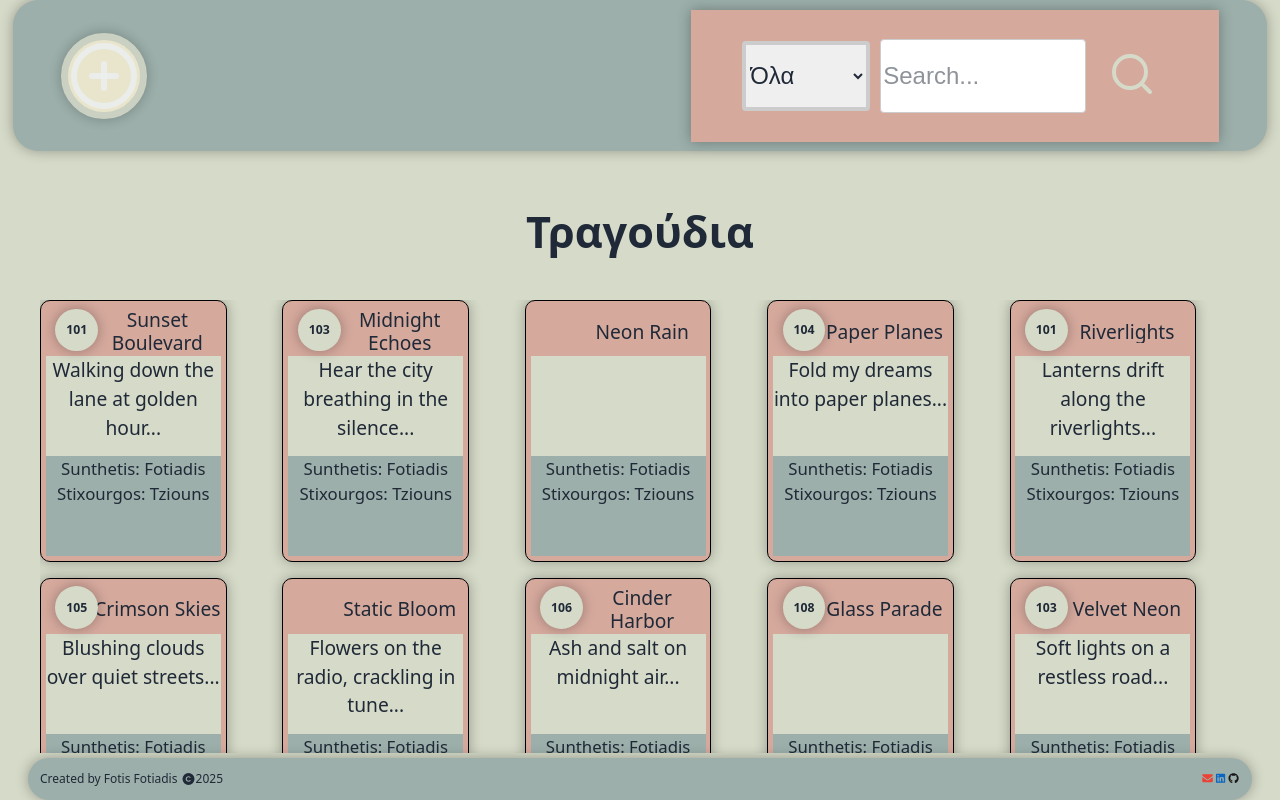
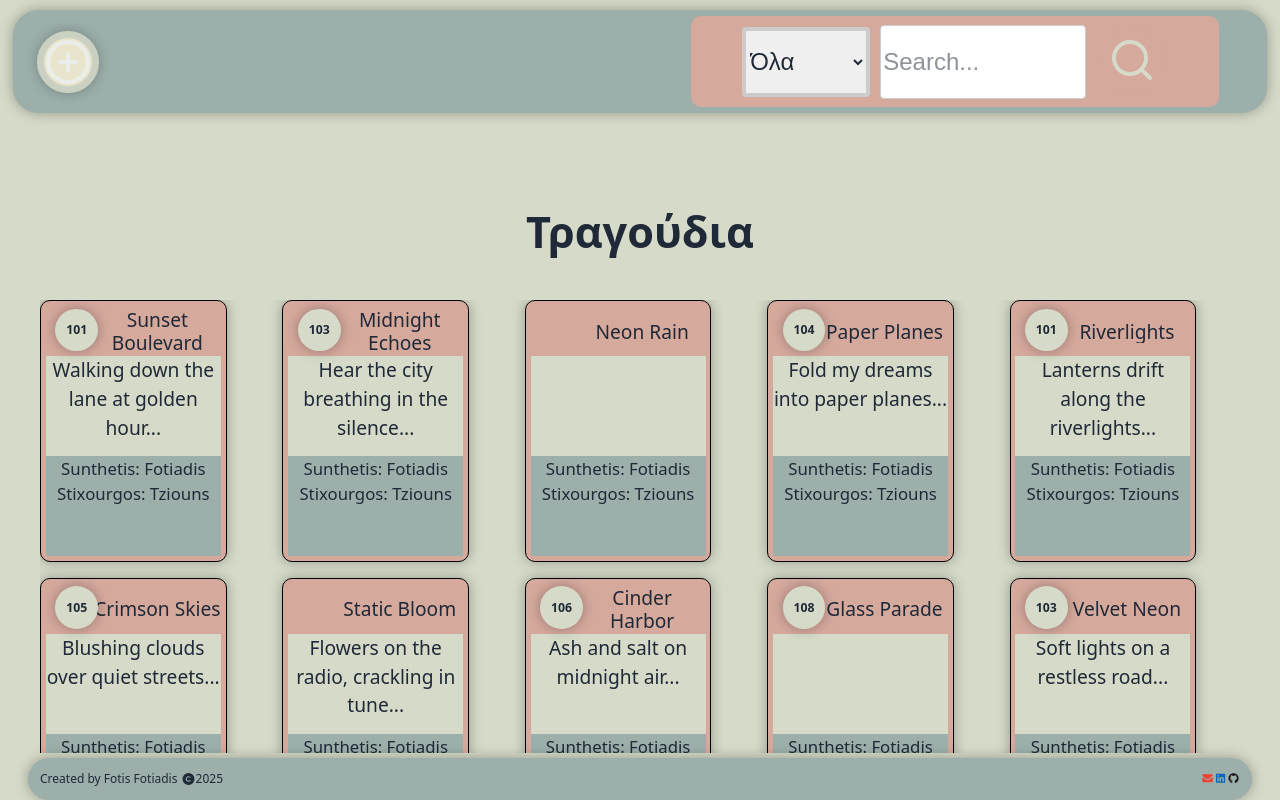
Before and after one commit to Skioulis/disc-React-App, a React (Vite) app in the folder disc-app/: page / in a window 1280 px wide. Built offline with nearby package versions, Linux system fonts and the light colour scheme.

Commit message:
Refactor Navbar styles: adjust spacing, dimensions, and layout for improved alignment and visual consistency.

```diff
--- a/disc-app/src/assets/styles/utilities.css
+++ b/disc-app/src/assets/styles/utilities.css
@@ -11,7 +11,7 @@
     display: flex;
     justify-content: space-between;
     align-items: center;
-    padding: 1rem 2rem;
+    /*padding: 1rem 2rem;*/
     background-color: var(--color-accent);
     font-size: 1rem;
     border-radius: 2dvw;
--- a/disc-app/src/components/navbar/Navbar.css
+++ b/disc-app/src/components/navbar/Navbar.css
@@ -25,6 +25,7 @@ header {
 }
 
 .navbar {
+    margin-top: 10px;
     height: 4.3rem;
     font-size: 1rem;
     /*display: flex;*/
@@ -41,5 +42,5 @@ header {
     display: flex;
     align-items: center;
     gap: 10px;
-    box-shadow: 0 0 1vw 0 rgba(0, 0, 0, 0.3);
+    /*box-shadow: 0 0 1vw 0 rgba(0, 0, 0, 0.3);*/
 }
--- a/disc-app/src/components/navbar/Navbar.jsx
+++ b/disc-app/src/components/navbar/Navbar.jsx
@@ -1,5 +1,4 @@
 import React from 'react';
-// import { Search, Play, Music, Users, FileText } from 'lucide-react';
 import './Navbar.css';
 import PlusButton from './buttons/PlusButton';
 import SearchBar from "./search-section/SearchBar.jsx";
--- a/disc-app/src/components/navbar/buttons/PlusButton.css
+++ b/disc-app/src/components/navbar/buttons/PlusButton.css
@@ -1,6 +1,7 @@
 .add-button {
-    width: 3rem;
-    height: 3rem;
+
+    height: 2rem;
+    width: auto;
     border-radius: 50%;
     background-color: var(--color-bg);
     border: 0.3rem solid var(--color-surface);
@@ -10,6 +11,7 @@
     justify-content: center;
     opacity: 0.8;
     box-shadow: 0 0 1vw 0 rgba(0, 0, 0, 0.3);
+    margin-left: 1em;
 }
 
 .add-button:hover {
--- a/disc-app/src/components/navbar/search-section/SearchBar.css
+++ b/disc-app/src/components/navbar/search-section/SearchBar.css
@@ -5,9 +5,11 @@
     gap: 10px;
     /*margin: 0 auto;*/
     background-color: var(--color-primary);
-    height: 3.5rem;
+    height: 1.8rem;
     width: 20rem;
     padding: 1rem;
+    margin-right: 2em;
+    border-radius: 10px;
 }
 
 .search-input {
```
